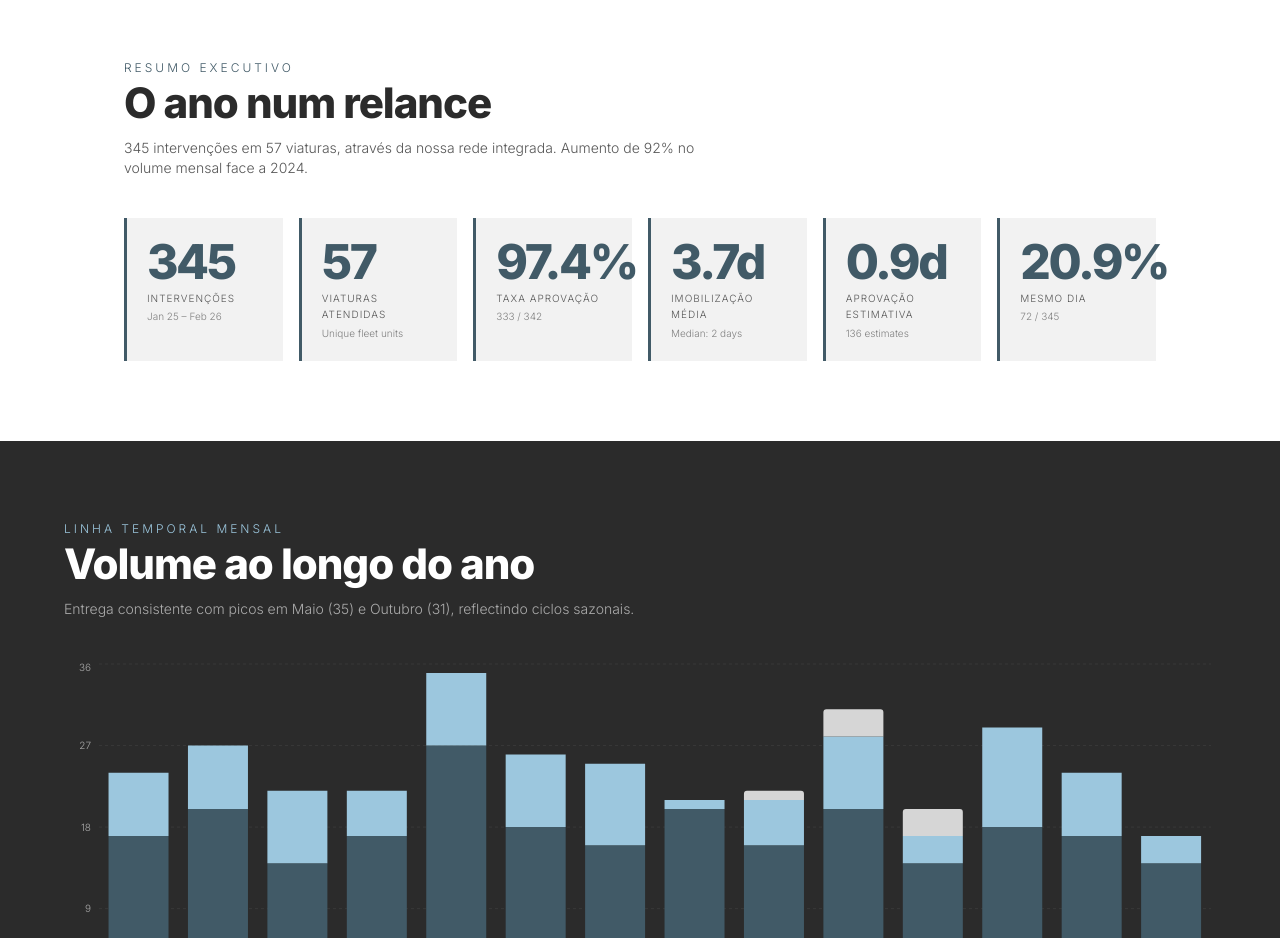
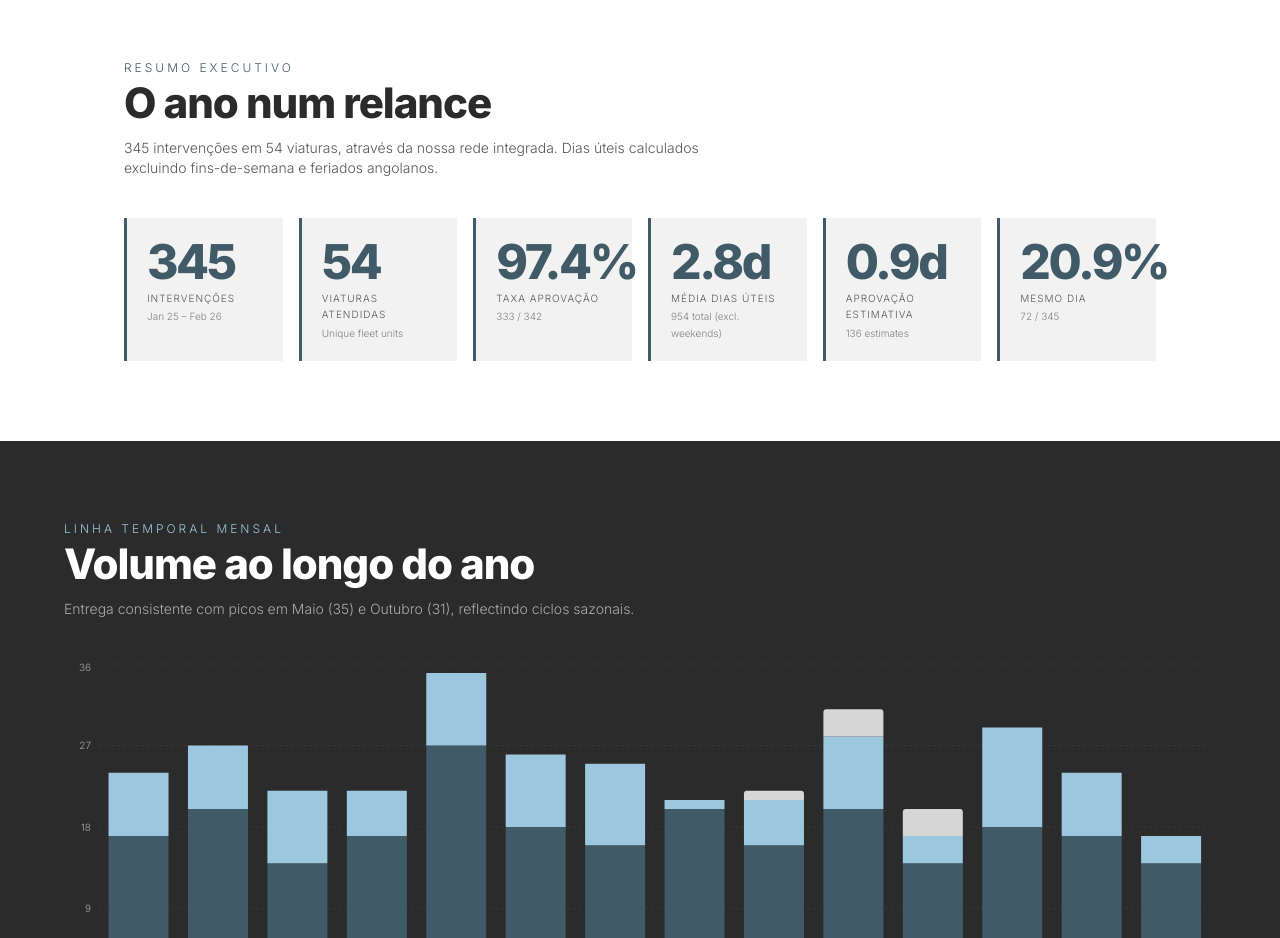
Before and after one commit to Nzoinova/shoprite-annual-report, a React (Vite) app: page / in a window 1280 px wide. Shown: the part 820-1758 px from the top of the page. Built offline with nearby package versions, Linux system fonts and the light colour scheme.

Commit message:
Update Summary.tsx

```diff
--- a/src/components/Summary.tsx
+++ b/src/components/Summary.tsx
@@ -11,9 +11,9 @@ interface KPI {
 
 const kpis: KPI[] = [
   { value: '345', numericValue: 345, suffix: '', labelEn: 'Interventions', labelPt: 'Intervenções', detail: 'Jan 25 – Feb 26' },
-  { value: '57', numericValue: 57, suffix: '', labelEn: 'Vehicles Serviced', labelPt: 'Viaturas Atendidas', detail: 'Unique fleet units' },
+  { value: '54', numericValue: 54, suffix: '', labelEn: 'Vehicles Serviced', labelPt: 'Viaturas Atendidas', detail: 'Unique fleet units' },
   { value: '97.4', numericValue: 97.4, suffix: '%', labelEn: 'Approval Rate', labelPt: 'Taxa Aprovação', detail: '333 / 342' },
-  { value: '3.7', numericValue: 3.7, suffix: 'd', labelEn: 'Avg. Immobilization', labelPt: 'Imobilização Média', detail: 'Median: 2 days' },
+  { value: '2.8', numericValue: 2.8, suffix: 'd', labelEn: 'Avg. Working Days', labelPt: 'Média Dias Úteis', detail: '954 total (excl. weekends)' },
   { value: '0.9', numericValue: 0.9, suffix: 'd', labelEn: 'Estimate Approval', labelPt: 'Aprovação Estimativa', detail: '136 estimates' },
   { value: '20.9', numericValue: 20.9, suffix: '%', labelEn: 'Same-Day', labelPt: 'Mesmo Dia', detail: '72 / 345' },
 ];
@@ -63,8 +63,8 @@ export function Summary({ lang }: { lang: 'en' | 'pt' }) {
       </h2>
       <p className="font-light text-sm text-dark-gray max-w-xl mb-10">
         {lang === 'en'
-          ? '345 interventions across 57 vehicles, delivered through our integrated network. A 92% increase in monthly service volume compared to 2024.'
-          : '345 intervenções em 57 viaturas, através da nossa rede integrada. Aumento de 92% no volume mensal face a 2024.'}
+          ? '345 interventions across 54 vehicles, delivered through our integrated network. Working days calculated excluding weekends and Angola public holidays.'
+          : '345 intervenções em 54 viaturas, através da nossa rede integrada. Dias úteis calculados excluindo fins-de-semana e feriados angolanos.'}
       </p>
       <div className="grid grid-cols-2 md:grid-cols-3 lg:grid-cols-6 gap-4">
         {kpis.map((kpi, i) => (
```
